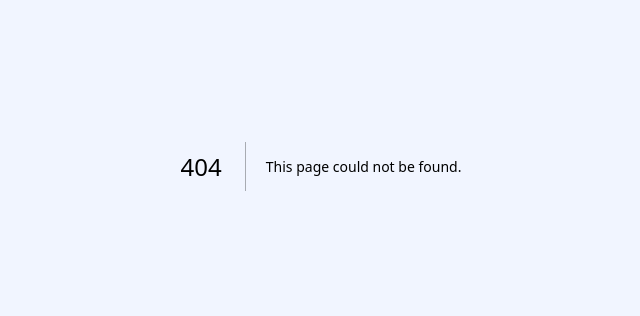
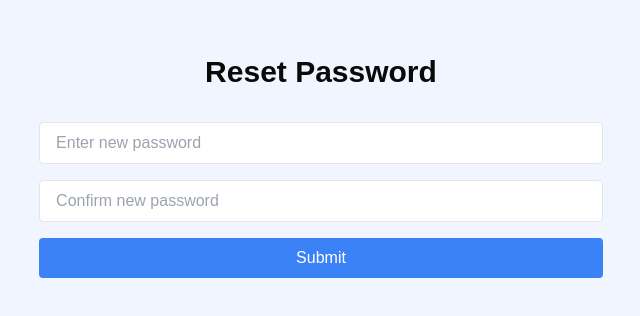
Before and after one commit to Jupitor-Galleries/coedu_dashboard, a Next.js app: page /reset-password in a window 1280 px wide. Before the commit this address had no page. Shown: the part 234-550 px from the top of the page, without its empty margins (319-959 px from the left). Built offline with nearby package versions, Linux system fonts and the light colour scheme.

Commit message:
added forgot password

```diff
--- /dev/null
+++ b/app/forgot-password/page.tsx
@@ -0,0 +1,56 @@
+'use client'
+import React, { useState } from 'react'; // Added React import
+import { useRouter } from 'next/navigation';
+
+export default function ForgotPasswordPage() {
+  const [email, setEmail] = useState('');
+  const router = useRouter();
+
+  const handleSubmit = async (e: React.FormEvent) => {
+    e.preventDefault();
+    try {
+      const response = await fetch(`${process.env.NEXT_PUBLIC_BACKEND_URL}/api/auth/forgot-password`, {
+        method: 'POST',
+        headers: {
+          'Content-Type': 'application/json',
+        },
+        body: JSON.stringify({ email }),
+      });
+
+      if (response.ok) {
+        alert('Password reset link sent to your email.');
+        router.push('/login');
+      } else {
+        const data = await response.json();
+        alert(data.message || 'Something went wrong.');
+      }
+    } catch (error) {
+      console.error('Error:', error);
+      alert('An error occurred. Please try again.');
+    }
+  };
+
+  return (
+    <div className="flex h-screen w-full items-center justify-center">
+      <div>
+        <h2 className="lg:text-3xl lg:w-4/6 text-center mx-auto font-bold mb-8">Forgot Password</h2>
+        <form onSubmit={handleSubmit}>
+          <input
+            type="email"
+            value={email}
+            onChange={(e) => setEmail(e.target.value)}
+            placeholder="Enter your email"
+            className="w-full px-4 py-2 border rounded mb-4"
+            required
+          />
+          <button
+            type="submit"
+            className="w-full px-4 py-2 bg-blue-500 text-white rounded"
+          >
+            Submit
+          </button>
+        </form>
+      </div>
+    </div>
+  );
+}
--- a/app/login/page.tsx
+++ b/app/login/page.tsx
@@ -1,7 +1,15 @@
+'use client'
 import { LoginForm } from "@/components/ui/login-form";
 import React from "react";
 
 export default function Login() {
+  const handleGoogleSignup = () => {
+    // Redirect the user to the /google route on your backend
+    const googleSignupUrl = process.env.NEXT_PUBLIC_BACKEND_URL;
+
+    window.location.href = `${googleSignupUrl}/api/auth/google`;
+  };
+
   return (
     <div className="flex h-screen w-full items-center justify-center">
       <div>
@@ -9,6 +17,14 @@ export default function Login() {
           Welcome, Log into your account
         </h2>
         <LoginForm />
+
+        {/* added the google social auth button */}
+        <button
+          onClick={handleGoogleSignup}
+          className="mt-4 px-4 py-2 bg-blue-500 text-white rounded"
+        >
+          signIn with google
+      </button>
       </div>
     </div>
   );
--- /dev/null
+++ b/app/reset-password/page.tsx
@@ -0,0 +1,74 @@
+'use client'
+import { useSearchParams } from 'next/navigation';
+import { useState } from 'react';
+import { useRouter } from 'next/navigation';
+
+export default function ResetPasswordPage() {
+  const searchParams = useSearchParams();
+  const token = searchParams.get('token');
+  const router = useRouter();
+
+  const [password, setPassword] = useState('');
+  const [confirmPassword, setConfirmPassword] = useState('');
+
+  const handleSubmit = async (e: React.FormEvent) => {
+    e.preventDefault();
+    if (password !== confirmPassword) {
+      alert('Passwords do not match.');
+      return;
+    }
+
+    try {
+      const response = await fetch(`${process.env.NEXT_PUBLIC_BACKEND_URL}/api/auth/reset-password`, {
+        method: 'PATCH',
+        headers: {
+          'Content-Type': 'application/json',
+        },
+        body: JSON.stringify({ token, password }),
+      });
+
+      if (response.ok) {
+        alert('Password reset successful.');
+        router.push('/login');
+      } else {
+        const data = await response.json();
+        alert(data.message || 'Something went wrong.');
+      }
+    } catch (error) {
+      console.error('Error:', error);
+      alert('An error occurred. Please try again.');
+    }
+  };
+
+  return (
+    <div className="flex h-screen w-full items-center justify-center">
+      <div>
+        <h2 className="lg:text-3xl lg:w-4/6 text-center mx-auto font-bold mb-8">Reset Password</h2>
+        <form onSubmit={handleSubmit}>
+          <input
+            type="password"
+            value={password}
+            onChange={(e) => setPassword(e.target.value)}
+            placeholder="Enter new password"
+            className="w-full px-4 py-2 border rounded mb-4"
+            required
+          />
+          <input
+            type="password"
+            value={confirmPassword}
+            onChange={(e) => setConfirmPassword(e.target.value)}
+            placeholder="Confirm new password"
+            className="w-full px-4 py-2 border rounded mb-4"
+            required
+          />
+          <button
+            type="submit"
+            className="w-full px-4 py-2 bg-blue-500 text-white rounded"
+          >
+            Submit
+          </button>
+        </form>
+      </div>
+    </div>
+  );
+}
--- a/app/signup/page.tsx
+++ b/app/signup/page.tsx
@@ -20,6 +20,7 @@ export default function Page() {
       if (token) {
         localStorage.setItem('coEdu_jwt', token);
         // navigate to the dashboard
+        alert("success, we are navigating you to the dashboard")
         router.push('/dashboard')
       } else {
         console.error('No token found!');
```
